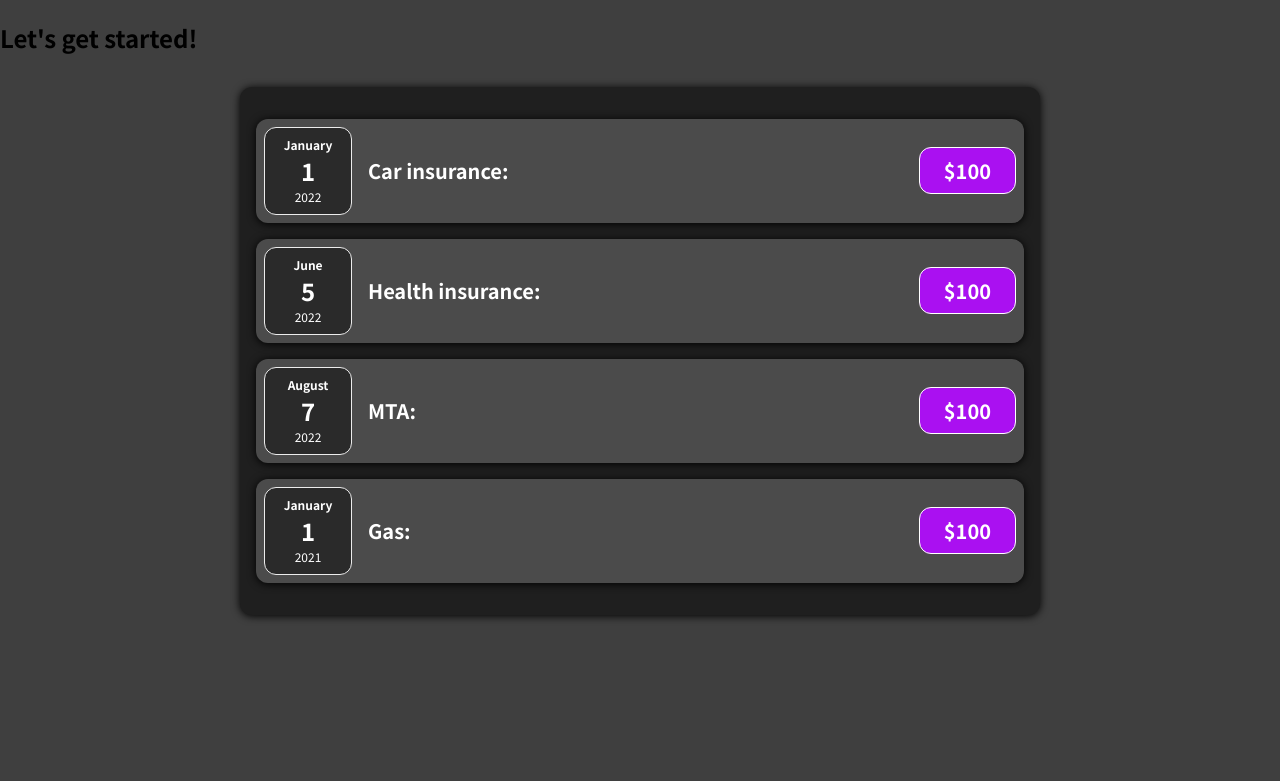
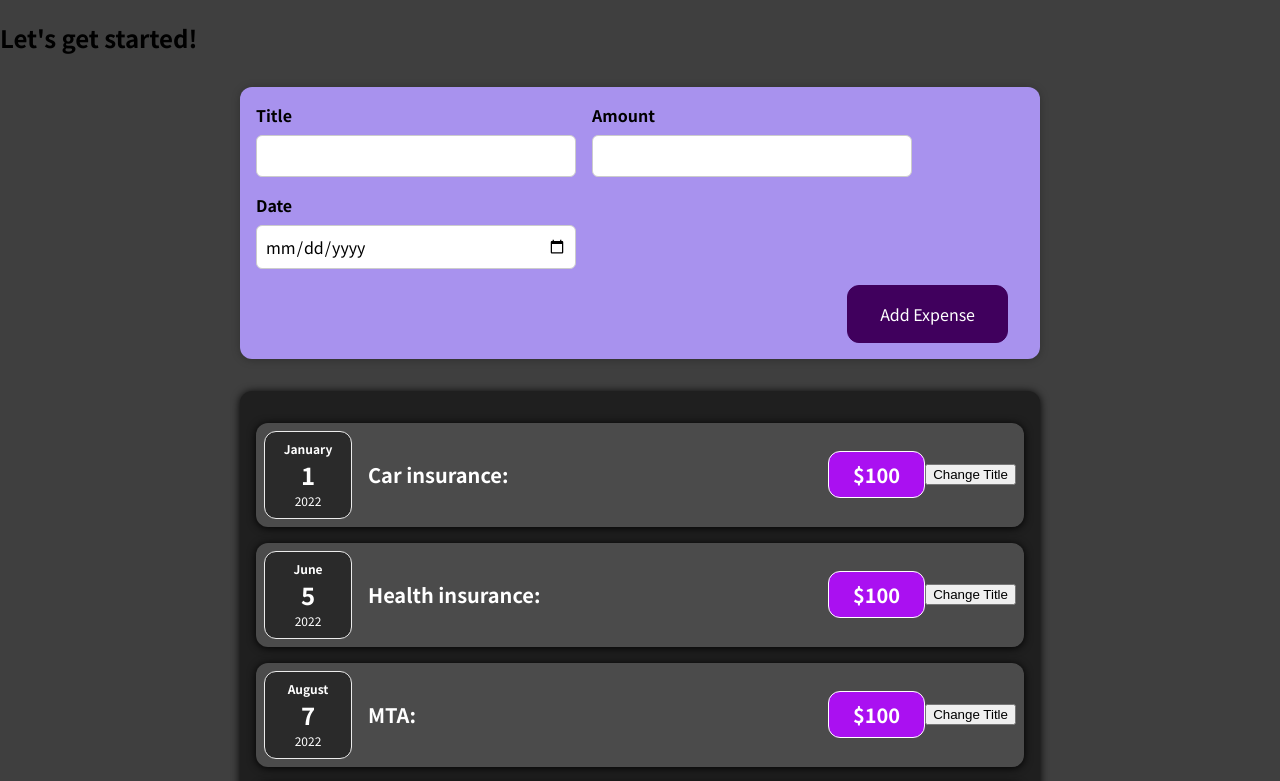
Before and after one commit to philsmirnoff/tutorial, a React (Create React App) app in the folder udemy/01-starting-setup/: page / in a window 1280 px wide. Shown: the top 781 px of the page. Built offline with nearby package versions, Linux system fonts and the light colour scheme.

Commit message:
add ExpenseForm

```diff
--- a/udemy/01-starting-setup/src/App.js
+++ b/udemy/01-starting-setup/src/App.js
@@ -1,4 +1,5 @@
 import Expenses from './components/Expenses/Expenses';
+import NewExpense from './components/NewExpense/NewExpense';
 
 function App() {
   const expense = [
@@ -31,6 +32,7 @@ function App() {
   return (
     <div className="app">
       <h2>Let's get started!</h2>
+      <NewExpense />
       <Expenses expense={expense} />
     </div>
   );
--- a/udemy/01-starting-setup/src/components/Expenses/ExpenseItem.js
+++ b/udemy/01-starting-setup/src/components/Expenses/ExpenseItem.js
@@ -1,18 +1,24 @@
-import React from 'react';
+import React, { useState } from 'react';
 import ExpenseDate from './ExpenseDate';
 import Card from '../UI/Card';
 import './ExpenseItem.css';
 
 function ExpenseItem(props) {
+  const [title, setTitle] = useState(props.title);
+  const handleClick = () => {
+    setTitle('updated!!!!')
+    console.log(title)
+  }
 
 
   return (
     <Card className="expense-item">
       <ExpenseDate date={props.date} />
       <div className="expense-item__description">
-        <h2>{props.title}:</h2>
+        <h2>{title}:</h2>
         <div className="expense-item__price">${props.amount}</div>
       </div>
+      <button onClick={handleClick}>Change Title</button>
     </Card>
   )
 }
--- /dev/null
+++ b/udemy/01-starting-setup/src/components/NewExpense/ExpenseForm.css
@@ -0,0 +1,26 @@
+.new-expense__controls {
+  display: flex;
+  flex-wrap: wrap;
+  gap: 1rem;
+  margin-bottom: 1rem;
+  text-align: left;
+}
+
+.new-expense__control label {
+  font-weight: bold;
+  margin-bottom: 0.5rem;
+  display: block;
+}
+
+.new-expense__control input {
+  font: inherit;
+  padding: 0.5rem;
+  border-radius: 6px;
+  border: 1px solid #ccc;
+  width: 20rem;
+  max-width: 100%;
+}
+
+.new-expense__actions {
+  text-align: right;
+}
--- /dev/null
+++ b/udemy/01-starting-setup/src/components/NewExpense/ExpenseForm.js
@@ -0,0 +1,28 @@
+import React from 'react';
+import './ExpenseForm.css';
+
+function ExpenseForm() {
+  return (
+    <form>
+    <div className='new-expense__controls'>
+      <div className='new-expense__control'>
+        <label>Title</label>
+        <input type='text' />
+      </div>
+      <div className='new-expense__control'>
+        <label>Amount</label>
+        <input type='number' min='0.01' step='0.01' />
+      </div>
+      <div className='new-expense__control'>
+        <label>Date</label>
+        <input type='date' min='2019-01-01' max='2022-12-31' />
+      </div>
+      </div>
+      <div className='new-expense__actions'>
+        <button type="submit">Add Expense</button>
+      </div>
+      </form>
+  )
+}
+
+export default ExpenseForm
--- /dev/null
+++ b/udemy/01-starting-setup/src/components/NewExpense/NewExpense.css
@@ -0,0 +1,38 @@
+.new-expense {
+  background-color: #a892ee;
+  padding: 1rem;
+  margin: 2rem auto;
+  width: 50rem;
+  max-width: 95%;
+  border-radius: 12px;
+  text-align: center;
+  box-shadow: 0 1px 8px rgba(0, 0, 0, 0.25);
+}
+
+.new-expense button {
+  font: inherit;
+  cursor: pointer;
+  padding: 1rem 2rem;
+  border: 1px solid #40005d;
+  background-color: #40005d;
+  color: white;
+  border-radius: 12px;
+  margin-right: 1rem;
+}
+
+.new-expense button:hover,
+.new-expense button:active {
+  background-color: #510674;
+  border-color: #510674;
+}
+
+.new-expense button.alternative {
+  color: #220131;
+  border-color: transparent;
+  background-color: transparent;
+}
+
+.new-expense button.alternative:hover,
+.new-expense button.alternative:active {
+  background-color: #ddb3f8;
+}
--- /dev/null
+++ b/udemy/01-starting-setup/src/components/NewExpense/NewExpense.js
@@ -0,0 +1,13 @@
+import React from 'react';
+import ExpenseForm from './ExpenseForm';
+import './NewExpense.css';
+
+function NewExpense() {
+  return (
+    <div className='new-expense'>
+      <ExpenseForm />
+    </div>
+  )
+}
+
+export default NewExpense
```
Also changed, not shown: 1 other file (tests, documents, lock files or other folders).
